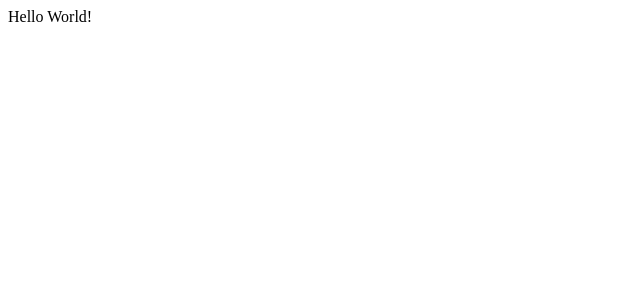
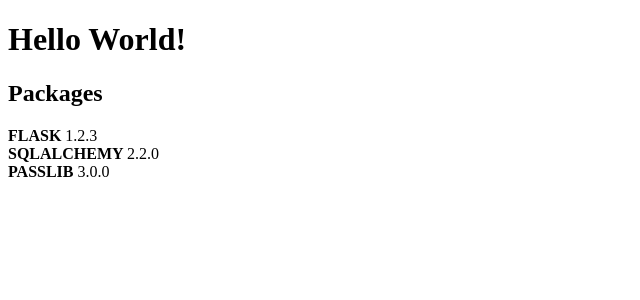
Before and after one commit to willschlitzer/flask-app-talkpython, a Flask app: page / in a window 1280 px wide. Before the commit the part shown is almost empty. Shown: the top 300 px of the page, without its empty margins (0-640 px from the left). Run offline with Flask 2, Linux system fonts and the light colour scheme.

Commit message:
Update template for index page

```diff
--- a/pypi_org/app.py
+++ b/pypi_org/app.py
@@ -2,9 +2,17 @@ import flask
 
 app = flask.Flask(__name__)
 
+def get_latest_packages():
+    return[
+        {'name':'flask', 'version':'1.2.3'},
+        {'name': 'sqlalchemy', 'version': '2.2.0'},
+        {'name': 'passlib', 'version': '3.0.0'},
+    ]
+
 @app.route('/')
 def index():
-    return "Hello World!"
+    test_packages = get_latest_packages()
+    return flask.render_template('index.html', packages = test_packages)
 
 if __name__ == "__main__":
     app.run(debug=True)
--- a/pypi_org/templates/index.html
+++ b/pypi_org/templates/index.html
@@ -5,7 +5,27 @@
     <title>Python Package Index (demo)</title>
 </head>
 <body>
+<style>
+    .title {
+        font-weight: bold;
+    }
+</style>
 
 <h1>Hello World!</h1>
+<h2>Packages</h2>
+
+{% for p in packages %}
+
+<div>
+    <span class="title">
+        {{ p.name.upper() }}
+    </span>
+    <span class="version">
+        {{ p.version }}
+    </span>
+</div>
+
+{% endfor %}
+
 </body>
 </html>
```
